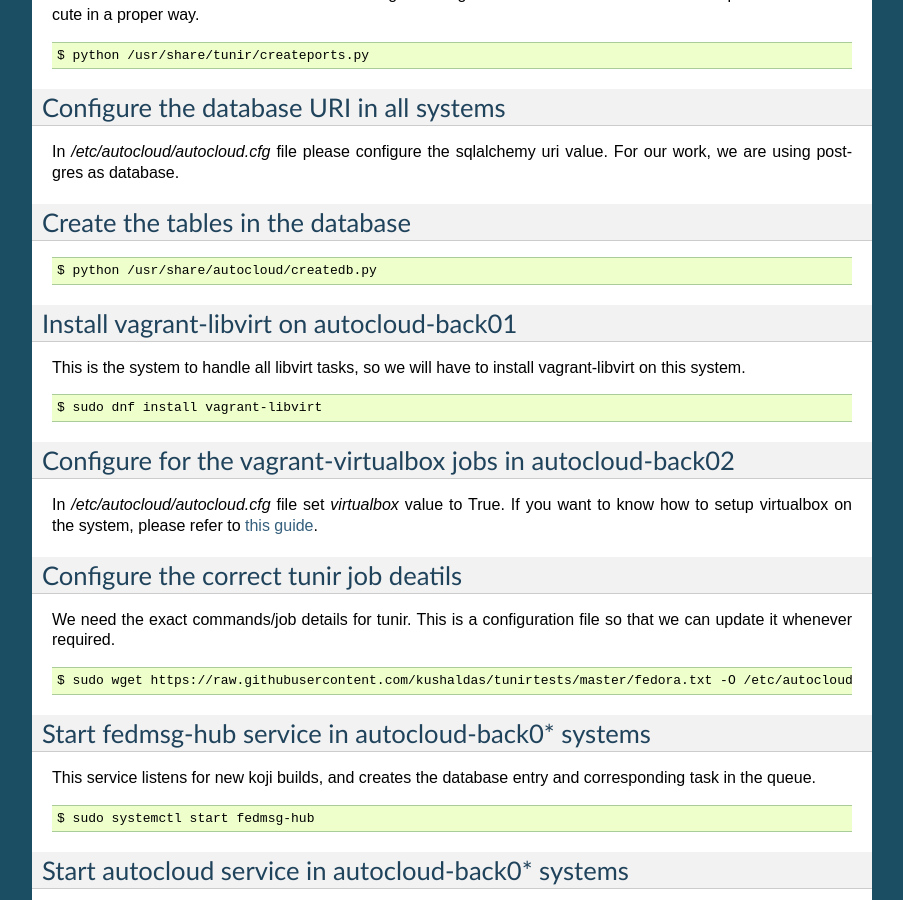
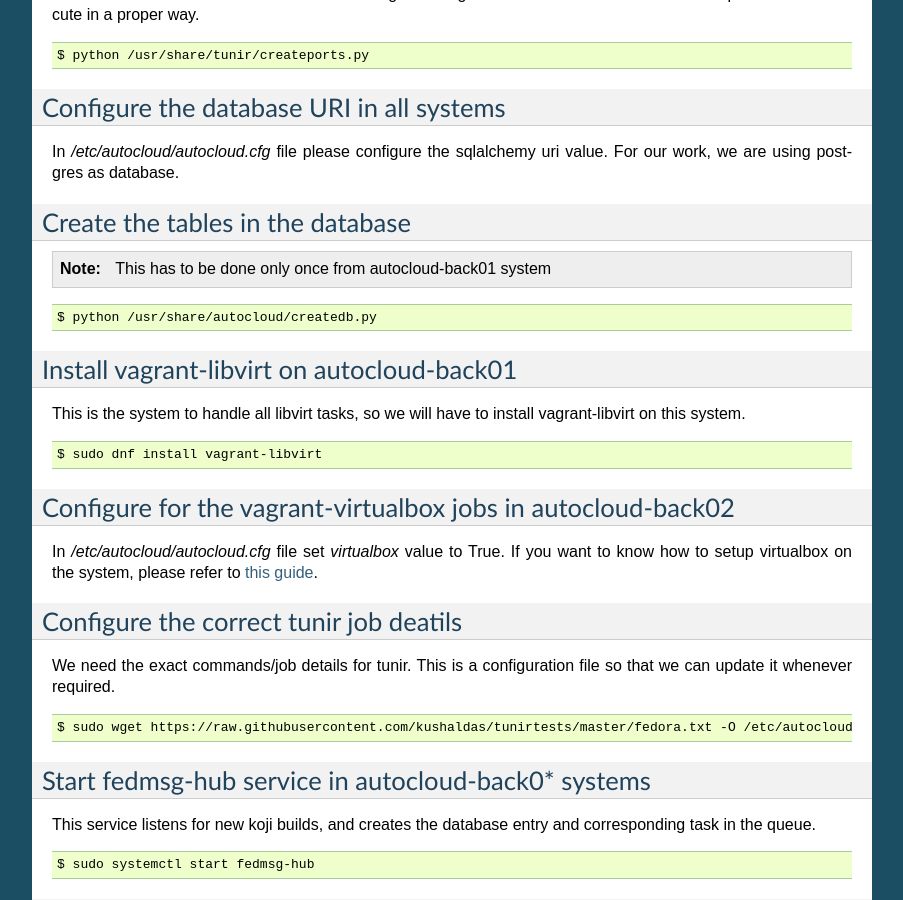
Before and after one commit to kushaldas/autocloud, a Sphinx documentation site: the page built from docs/setup.rst, in a window 1280 px wide and 900 px high, scrolled down 1292 px. Shown: the whole window, without its empty margins (198-1101 px from the left). Built offline with Sphinx 7.4.7, drawn with Linux system fonts in a browser that asks for light colours.

Commit message:
Adds a note about table creation.

```diff
--- a/docs/setup.rst
+++ b/docs/setup.rst
@@ -46,6 +46,10 @@
 
 Create the tables in the database
 ----------------------------------
+
+
+.. note:: This has to be done only once from autocloud-back01 system
+
 
 ::
 
```
